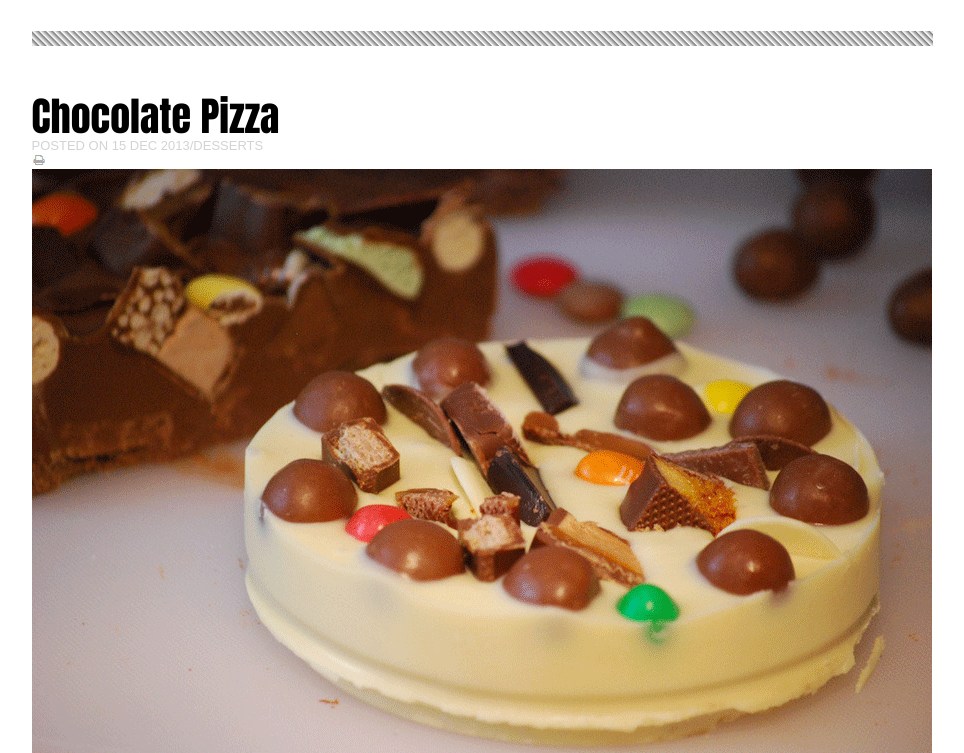
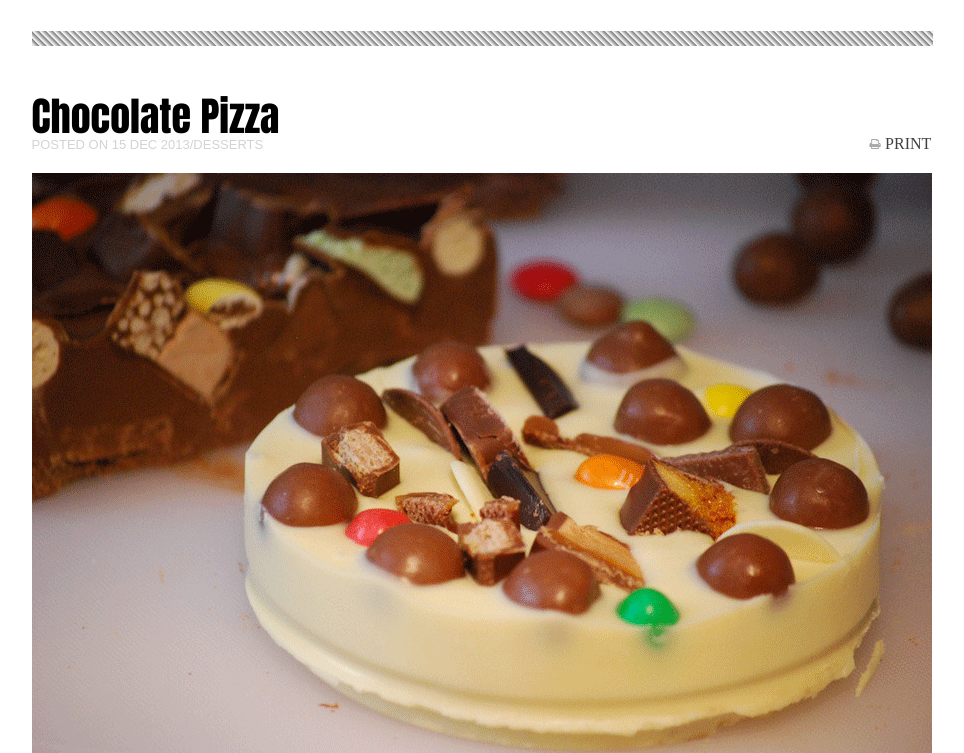
Before and after one commit to AstridMinjarezsugich/chocolate_pizza, a plain HTML site: page index.html in a window 1280 px wide. Shown: the part 47-800 px from the top of the page, without its empty margins (158-1122 px from the left). Drawn offline with Linux system fonts and the light colour scheme.

Commit message:
AlmostThere

```diff
--- a/css/style.css
+++ b/css/style.css
@@ -82,3 +82,15 @@ p {
   color: rgba(49, 49, 49, 0.925);
   text-indent: 15px;
 }
+
+.inline {
+  display: inline;
+}
+
+main div img {
+  margin-left: 600px;
+}
+
+main div {
+  margin-bottom: 20px;
+}
--- a/index.html
+++ b/index.html
@@ -31,11 +31,12 @@
   <hr/>
 </header>
 <main>
-    <div>
-        <h1>Chocolate Pizza</h1>
-        <h2 id="posting">POSTED ON 15 DEC 2013/DESSERTS</h2>
-        <img src="image/print-icon.png" alt="print-icon"/>
-      </div>
+  <h1>Chocolate Pizza</h1>
+  <div>
+    <h2 class="inline"id="posting">POSTED ON 15 DEC 2013/DESSERTS</h2>
+    <img src="image/print-icon.png" alt="print-icon" class="inline"/>
+    <p class="inline">PRINT</p>
+  </div>
         <img src="image/choco-pizza.png" alt="choco-pizza"/>
         <p>
           For the fig-swirl: Melt butter over mediumm heat in a saucepan. Add brown sugar and stir to dissolve. Halve all of the figs and toss in the saucepan with water and lemon juice. Cook over medium heat, stiring frequently, until you have a chunky-jammy mixture. Add salt with one or two stirs, set asiddde and let cool completely.
@@ -46,7 +47,7 @@
         <p>
           Using an ice cream machine, pur liquids into the frozen basin and process according to manufacturer instructions, i.e., let spin and thicken for 20 minutes before adding mascarpone, fig jam mixture, and the nuts. Continue to process for +/-10 minutes. Pour semi-frozen mixture into a pyrex dish or glass tupperware. Freeze for at least two hours before serving.
         </p><br />
-        <div>
+        <!-- <div>
           <ul class="LeftSideList">
             <li>1 1/2 cups milk</li>
             <li>1/2 cup mascarpone</li>
@@ -63,7 +64,7 @@
             <li>2 tbsp butter</li>
             <li>1 cup honey roasted pecans, roughly chopped</li>
           </ul>
-        </div>
+        </div> -->
       </main>
 </body>
 <footer>
```
